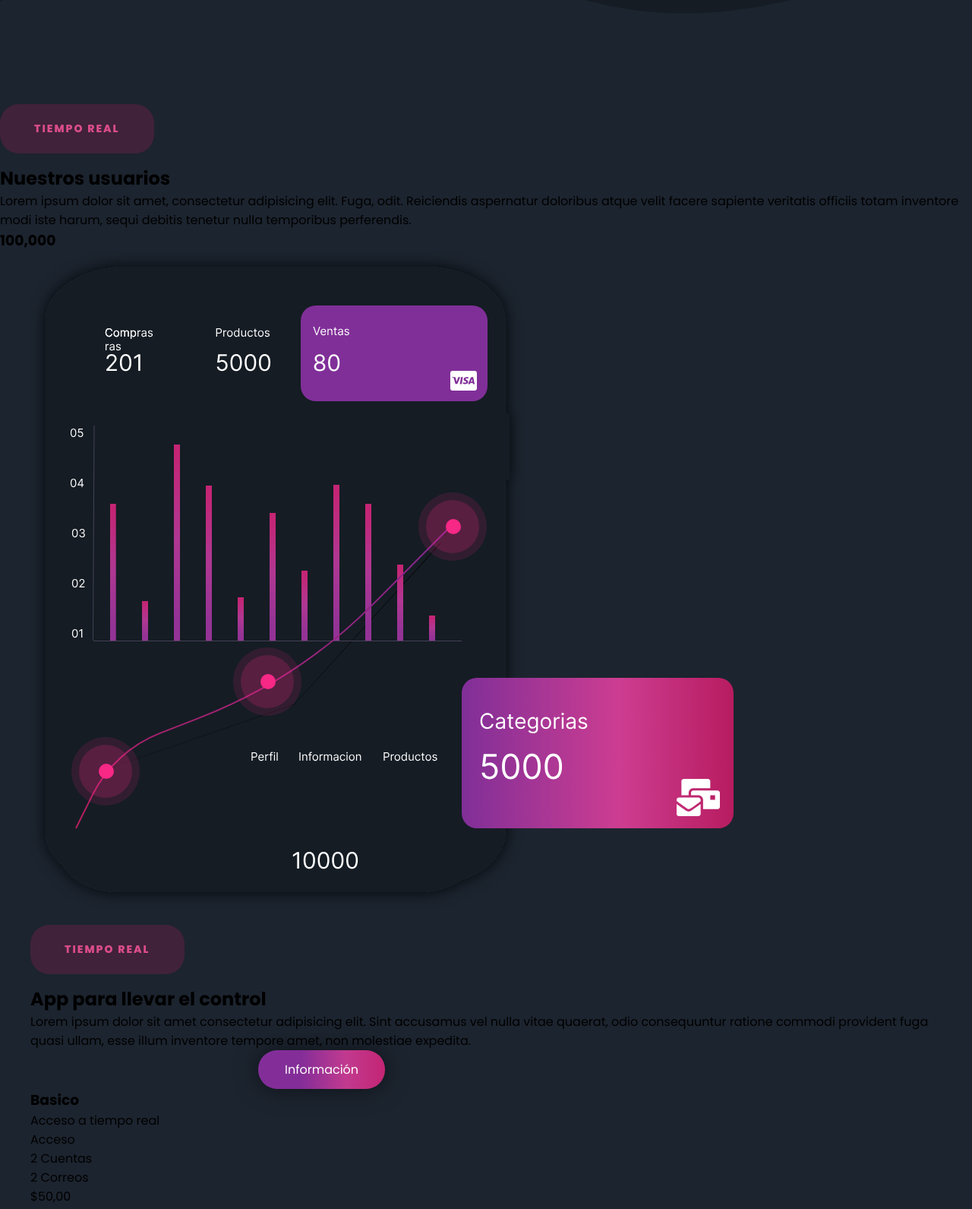
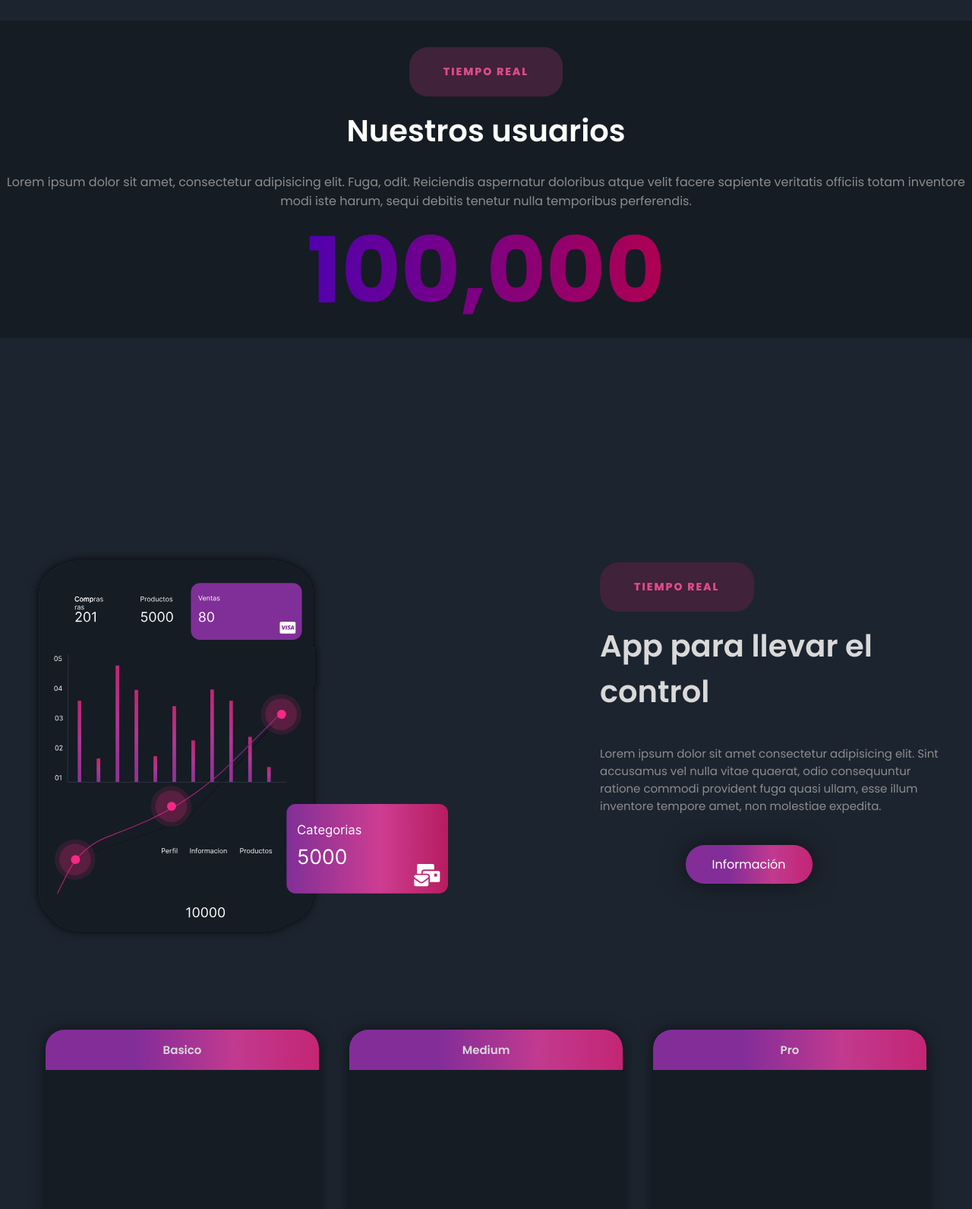
Before and after one commit to Ariel-Sq/PaginaWeb-HtmlCss-DivCode, a plain HTML site: page index.html in a window 1280 px wide. Shown: the part 1680-3271 px from the top of the page at 76% size. Drawn offline with Linux system fonts and the light colour scheme.

Commit message:
sections

```diff
--- a/index.html
+++ b/index.html
@@ -94,21 +94,22 @@
       </div>
     </main>
 
-    <section class="usuarios">
+    <section class="usuario">
       <img class="wave1" src="images/wave1.svg" alt="" />
       <img class="wave1" src="images/wave2.svg" alt="" />
 
       <div class="usuario-container">
         <a href="#" class="info">Tiempo real</a>
-
-        <h2>Nuestros usuarios</h2>
-        <p>
-          Lorem ipsum dolor sit amet, consectetur adipisicing elit. Fuga, odit.
-          Reiciendis aspernatur doloribus atque velit facere sapiente veritatis
-          officiis totam inventore modi iste harum, sequi debitis tenetur nulla
-          temporibus perferendis.
-        </p>
-        <h3>100,000</h3>
+        <div class="usuario-txt">
+          <h2>Nuestros usuarios</h2>
+          <p>
+            Lorem ipsum dolor sit amet, consectetur adipisicing elit. Fuga,
+            odit. Reiciendis aspernatur doloribus atque velit facere sapiente
+            veritatis officiis totam inventore modi iste harum, sequi debitis
+            tenetur nulla temporibus perferendis.
+          </p>
+          <h3>100,000</h3>
+        </div>
       </div>
     </section>
 
--- a/style.css
+++ b/style.css
@@ -220,5 +220,136 @@ body {
 }
 
 .services-img img {
-    width: 50px;
+    width: 300px;
+    margin-left: 75%;
 }
+
+.usuario {
+    margin: 250px 0;
+    padding: 20px 0;
+    position: relative;
+    background-color: #151c24;
+}
+
+.usuario-container {
+    text-align: center;
+}
+
+.wave1 {
+    display: inline-block;
+    position: absolute;
+    width: 100%;
+    top: -300;
+    z-index: -1;
+}
+
+.wave2 {
+    display: inline-block;
+    position: absolute;
+    width: 100%;
+    top: 300;
+    z-index: -1;
+}
+
+.usuario-txt {
+    text-align: center;
+}
+
+.usuario-txt h2 {
+    font-size: 40px;
+    font-weight: 600;
+    color: #fefffb;
+    margin-bottom: 25px;
+}
+
+.usuario-txt p {
+    font-size: 16px;
+    color: #8d8d8d;
+    margin-bottom: 10px;
+}
+
+.usuario-txt h3 {
+    background: #ccc;
+    background: linear-gradient(90deg, blue, red);
+    font-size: 120px;
+    line-height: 115%;
+    -webkit-text-fill-color: transparent;
+    -webkit-background-clip: text;
+}
+
+.app {
+    display: flex;
+    padding: 30px 0;
+}
+
+.app-1 {
+    width: 50%;
+}
+
+.app-1 img {
+    width: 550px;
+}
+
+.app-2 {
+    width: 50%;
+    padding-left: 150px;
+}
+
+.app-2 h2 {
+    font-size: 40px;
+    font-weight: 600;
+    color: #d9d9d9;
+    margin-bottom: 40px;
+}
+
+.app-2 p {
+    font-size: 15px;
+    color: #8d8d8d;
+    margin-bottom: 40px;
+}
+
+.prices-sec {
+    padding: 80px 0;
+}
+
+.prices {
+    display: flex;
+    justify-content: space-between;
+}
+
+.price {
+    background-color: #151c24;
+    padding-bottom: 20px;
+    margin: 0 20px;
+    box-shadow: 0 0 20px rgba(0,0,0,0.5);
+    border-radius: 25px;
+    text-align: center;
+    width: 30%;
+    height: 500px;
+}
+
+.price h3 {
+    font-size: 15px;
+    font-weight: 600;
+    color: #d9d9d9;
+    margin-bottom: 300px;
+    padding: 15px;
+    border-radius: 25px 25px 0 0;
+    background: linear-gradient(
+        90deg,
+        rgba(131,45,153,1) 33%,
+        rgba(193, 58, 143, 1) 69%,
+        rgba(196, 37, 116,1) 100%
+    );
+}
+
+.price ul {
+    margin-top: 16px;
+}
+
+.price ul li {
+    font-size: 16px;
+    font-weight: 300;
+    color: #d9d9d9;
+    margin-bottom: 30px;
+}
```
